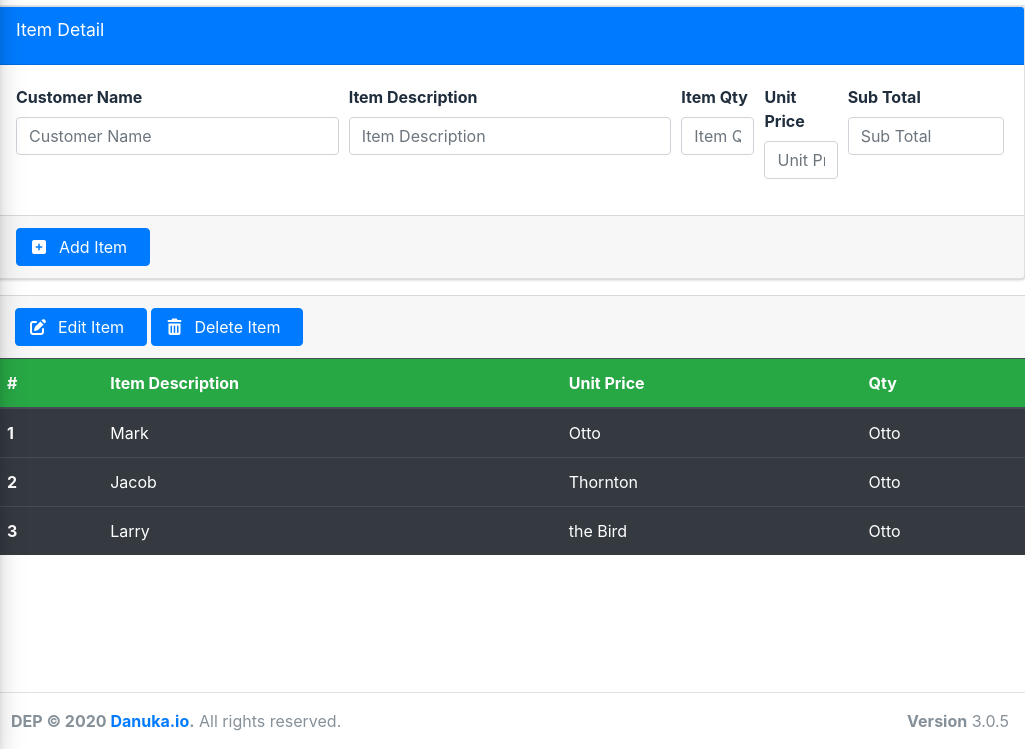
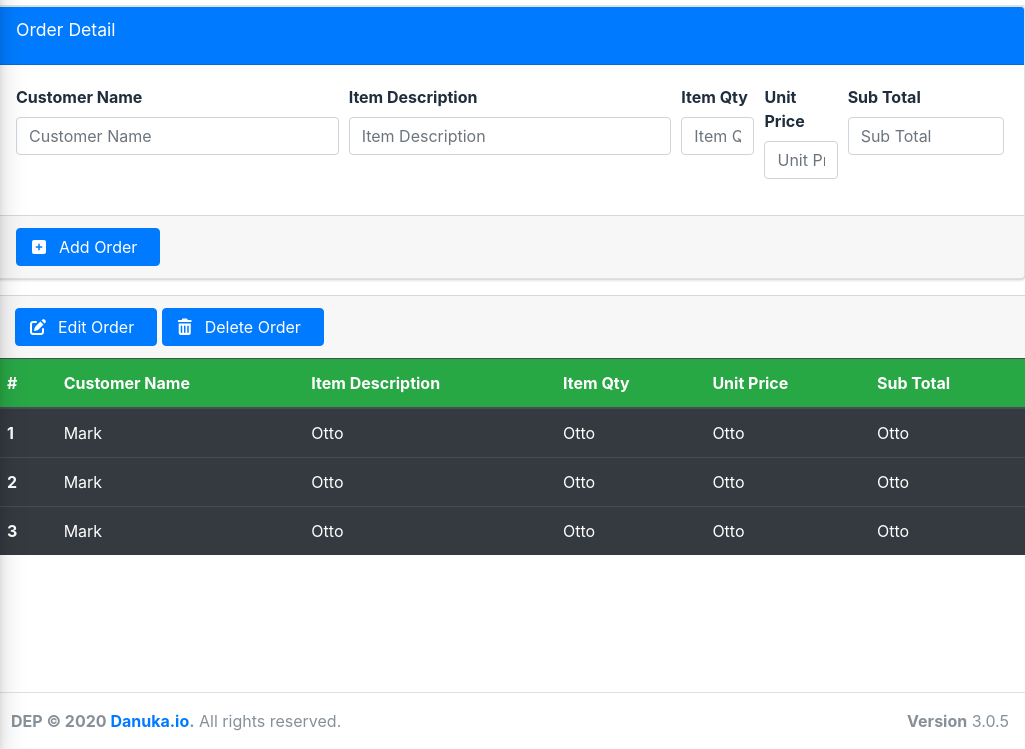
Before and after one commit to danuka-playground/raw-singleWebPage, a website: page orders/index.html in a window 1280 px wide. Shown: the part 51-800 px from the top of the page, 255-1280 px from the left. Drawn offline with nearby package versions, Linux system fonts and the light colour scheme.

Commit message:
config-order_form-02

```diff
--- a/orders/index.html
+++ b/orders/index.html
@@ -102,7 +102,7 @@
     <div class="content-wrapper bg-white">
         <div class="card card-primary">
             <div class="card-header">
-                <h3 class="card-title">Item Detail</h3>
+                <h3 class="card-title">Order Detail</h3>
             </div><!-- form start -->
             <form role="form">
                 <div class="card-body form-row">
@@ -130,21 +130,23 @@
                 <!-- /.card-body -->
 
                 <div class="card-footer">
-                    <button type="submit" class="btn btn-primary"><i class="fas fa-plus-square"></i><p class="btn-add">Add Item</p></button>
+                    <button type="submit" class="btn btn-primary"><i class="fas fa-plus-square"></i><p class="btn-add">Add Order</p></button>
                 </div>
             </form>
         </div>
         <div class="card-footer">
-            <button type="submit" class="btn btn-primary"><i class="fas fa-edit"></i><p class="btn-add">Edit Item</p></button>
-            <button type="submit" class="btn btn-primary"><i class="fas fa-trash-alt"></i><p class="btn-add">Delete Item</p></button>
+            <button type="submit" class="btn btn-primary"><i class="fas fa-edit"></i><p class="btn-add">Edit Order</p></button>
+            <button type="submit" class="btn btn-primary"><i class="fas fa-trash-alt"></i><p class="btn-add">Delete Order</p></button>
         </div>
         <table class="table table-dark table">
             <thead >
             <tr class="bg-success">
                 <th scope="col">#</th>
+                <th scope="col">Customer Name</th>
                 <th scope="col">Item Description</th>
+                <th scope="col">Item Qty</th>
                 <th scope="col">Unit Price</th>
-                <th scope="col">Qty</th>
+                <th scope="col">Sub Total</th>
             </tr>
             </thead>
             <tbody>
@@ -153,19 +155,24 @@
                 <td>Mark</td>
                 <td>Otto</td>
                 <td>Otto</td>
+                <td>Otto</td>
+                <td>Otto</td>
 
             </tr>
             <tr>
                 <th scope="row">2</th>
-                <td>Jacob</td>
-                <td>Thornton</td>
+                <td>Mark</td>
                 <td>Otto</td>
-
+                <td>Otto</td>
+                <td>Otto</td>
+                <td>Otto</td>
             </tr>
             <tr>
                 <th scope="row">3</th>
-                <td>Larry</td>
-                <td>the Bird</td>
+                <td>Mark</td>
+                <td>Otto</td>
+                <td>Otto</td>
+                <td>Otto</td>
                 <td>Otto</td>
             </tr>
             </tbody>
```
Also changed, not shown: index3.html (+1 -1 lines).
